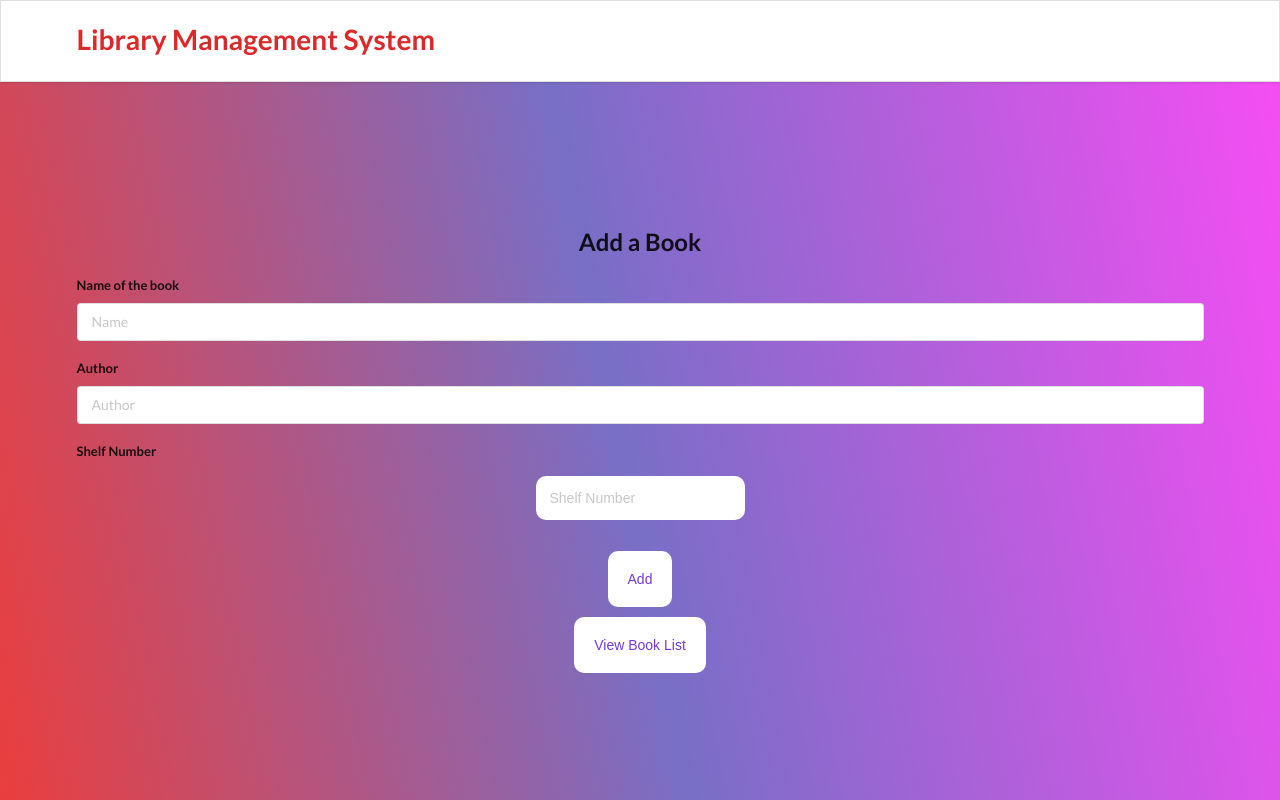
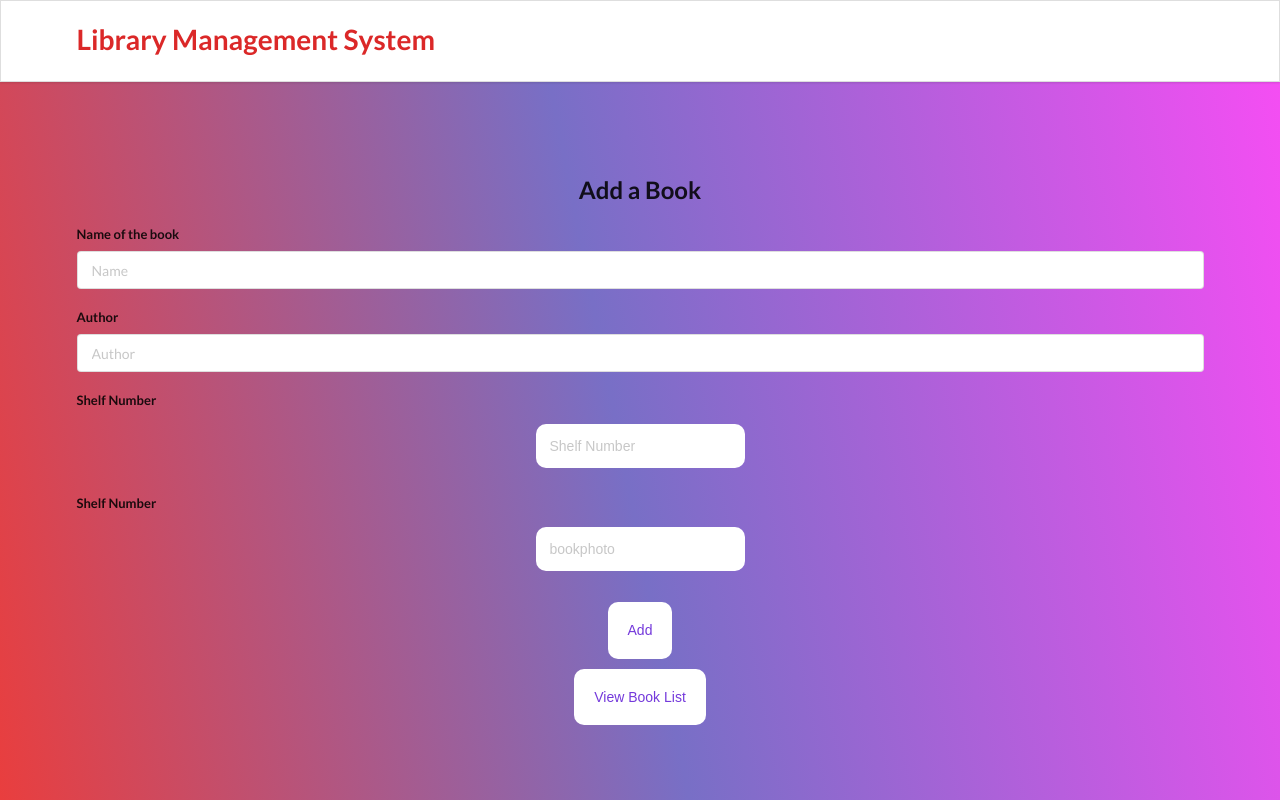
Before and after one commit to cepdnaclk/e19-co225-Library-Management-System-Web-App, a React (Create React App) app in the folder src/main/resources/statics/: page /addbook in a window 1280 px wide. Built offline with nearby package versions, Linux system fonts and the light colour scheme.

Commit message:
Update AddBook.js
complete

```diff
--- a/src/main/resources/statics/src/components/AddBook.js
+++ b/src/main/resources/statics/src/components/AddBook.js
@@ -6,11 +6,13 @@ class AddBook extends React.Component {
     name: "",
     author: "",
     shelf: "",
+    bookphoto: "",
+
   };
 
   add = (e) => {
     e.preventDefault();
-    if (this.state.name === "" || this.state.author === "" || this.state.shelf === "") {
+    if (this.state.name === "" || this.state.author === "" || this.state.shelf === "",this.state.photo === "") {
       alert("All the fields are mandatory!");
       return;
     }
@@ -19,10 +21,11 @@ class AddBook extends React.Component {
       name: this.state.name,
       author: this.state.author,
       shelf: this.state.shelf,
+      bookphoto: this.state.bookphoto,
     };
 
     this.props.addBookHandler(newBook);
-    this.setState({ name: "", author: "", shelf: "" });
+    this.setState({ name: "", author: "", shelf: "",bookphoto: "" });
   };
 
   render() {
@@ -50,6 +53,10 @@ class AddBook extends React.Component {
             <label>Shelf Number</label>
             <input type="int" name="shelf" placeholder="Shelf Number" value={this.state.shelf} onChange={(e) => this.setState({ shelf: e.target.value })} />
           </div>
+          <div className="field">
+            <label>Shelf Number</label>
+            <input type="int" name="bookphoto" placeholder="bookphoto" value={this.state.shelf} onChange={(e) => this.setState({ bookphoto: e.target.value })} />
+          </div>
           <div>
           <button type="submit">Add</button>
           </div>
```
